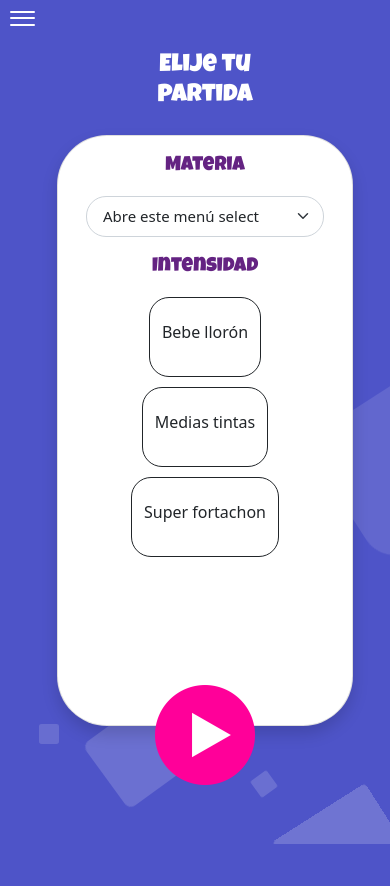
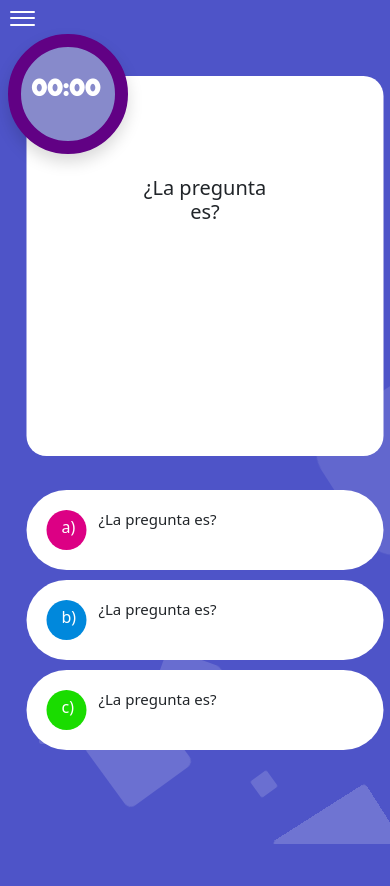
Before and after one commit to marisolGarcia2611/DUUNG-Desing, a plain HTML site: page Main.html in a window 390 px wide. Drawn offline with nearby package versions, Linux system fonts and the light colour scheme.

Commit message:
agregue en style.css y en SectionGameArea.js la clase text1__game y text2__game en el area de juego para ajsutar el tamaño de letra

```diff
--- a/Main.html
+++ b/Main.html
@@ -35,8 +35,8 @@
 <!-- <div id="sectionScore"></div> -->
 <!-- <div id="sectionPrincipal"></div> -->
 <!-- <div id="sectionTrivia"></div> -->
-<div id="sectioStarPartida"></div>
-<!-- <div id="sectionGameArea"></div> -->
+<!-- <div id="sectioStarPartida"></div> -->
+<div id="sectionGameArea"></div>
 <!-- <div id="sectionWinner"></div> -->
 <!-- <div id="sectionLoser"></div> -->
 
--- a/css/style.css
+++ b/css/style.css
@@ -36,7 +36,13 @@
 body{
     font-family: 'Exo', sans-serif;
 }
+.text1__game{
+    font-size: 27px;
+}
+.text2__game{
+    font-size: 22px;
 
+}
 
 .context {
     width: 100%;
@@ -512,6 +518,12 @@ body{
 }
 
 @media (max-width: 600px) {
+    .text1__game{
+        font-size: 20px;
+    }
+    .text2__game{
+        font-size: 15px;
+    }
     .t__card{
         font-size: 12px;
     }
@@ -706,7 +718,7 @@ body{
     .card__BlocGame{
         top:4vh;
         z-index:2;
-        width: 80%;
+        width: 90%;
     }
 
     .reloj__position{
@@ -958,6 +970,13 @@ body{
 
   @media (max-width: 375px)
   {
+    .text1__game{
+        font-size: 17px;
+    }
+    .text2__game{
+        font-size: 12px;
+
+    }
     .title__cardConfigurate{
         color:var(--white);
         font-family: 'LuckiestGuy Regular';
--- a/js/SectionGameArea.js
+++ b/js/SectionGameArea.js
@@ -14,7 +14,7 @@ sectionGameArea.innerHTML = `
 
               <div class="row ">
                      <center class="col-md-12" style="background-color:#ffffff;border-radius:20px;height: 380px;padding: 100px;">
-                     <h1 class="fw-light">¿La pregunta es?</h1>
+                     <h1 class="text1__game fw-light">¿La pregunta es?</h1>
                      </center>
               </div>
               <br/>
@@ -22,21 +22,21 @@ sectionGameArea.innerHTML = `
                      <center class="col-md-12 push" type="button" style="background-color:#ffffff;border-radius:50px;height:80px;margin-top: 10px;">
                      <div style="padding:20px;" class="row text-start">
                        <div class="col-md-2 col-2" style="background-color:#dc0084;border-radius:50%;width:40px;height:40px; padding: 5px;padding-left:15px;color: #ffffff;">a)</div>
-                       <h4 class="fw-light col-md-10 col-10 ">¿La pregunta es?</h4>
+                       <h4 class="text2__game fw-light col-md-10 col-10 ">¿La pregunta es?</h4>
                      </div>
                      </center>
 
                      <center class="col-md-12 push" type="button" style="background-color:#ffffff;border-radius:50px;height:80px;margin-top: 10px;">
                      <div style="padding:20px;" class="row text-start">
                             <div class="col-md-2 col-2" style="background-color:#0088dc;border-radius:50%;width:40px;height:40px; padding: 5px;padding-left:15px;color: #ffffff;">b)</div>
-                            <h4 class="fw-light col-md-10 col-10 ">¿La pregunta es?</h4>
+                            <h4 class="text2__game fw-light col-md-10 col-10 ">¿La pregunta es?</h4>
                      </div>
                      </center>
 
                      <center class="col-md-12 push" type="button" style="background-color:#ffffff;border-radius:50px;height:80px;margin-top: 10px;">
                      <div style="padding:20px;" class="row text-start">
                             <div class="col-md-2 col-2" style="background-color:#1adc00;border-radius:50%;width:40px;height:40px; padding: 5px;padding-left:15px;color: #ffffff;">c)</div>
-                            <h4 class="fw-light col-md-10 col-10 ">¿La pregunta es?</h4>
+                            <h4 class="text2__game fw-light col-md-10 col-10 ">¿La pregunta es?</h4>
                      </div>
                      </center>
 
```
